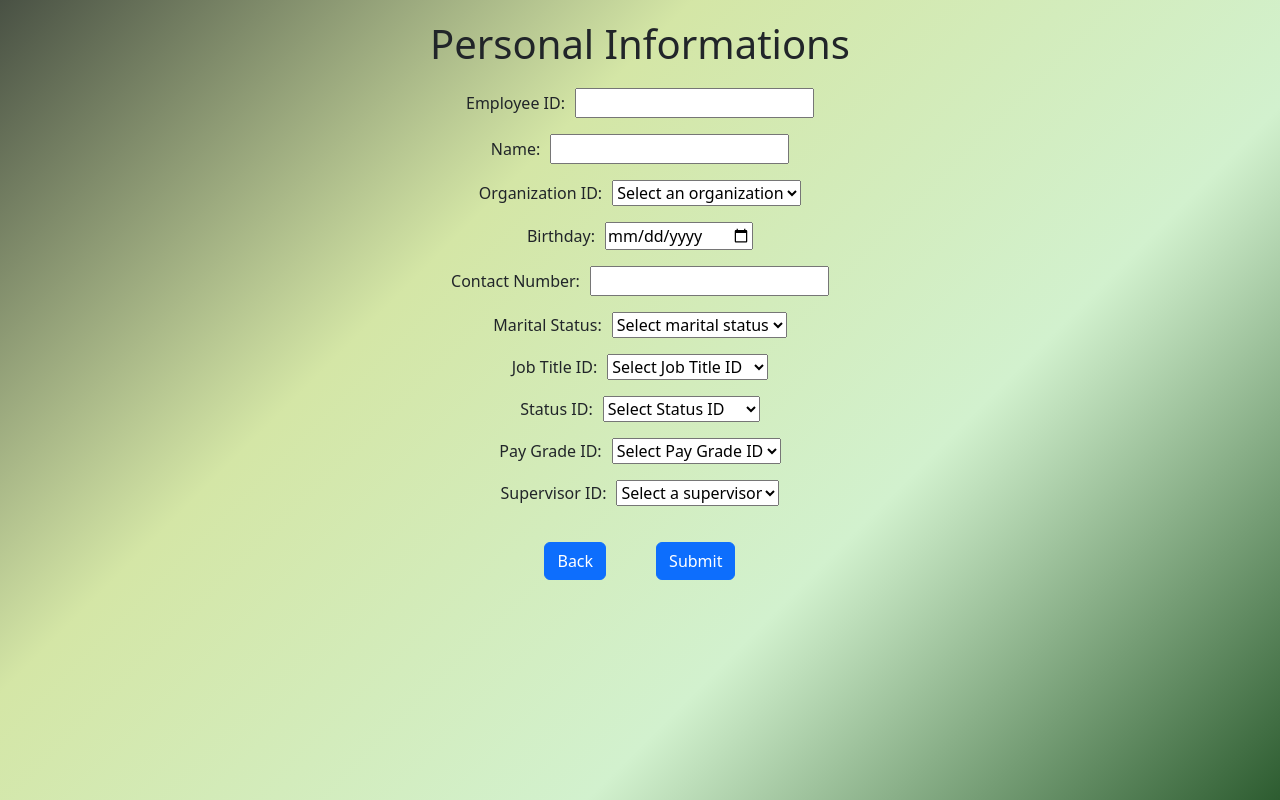
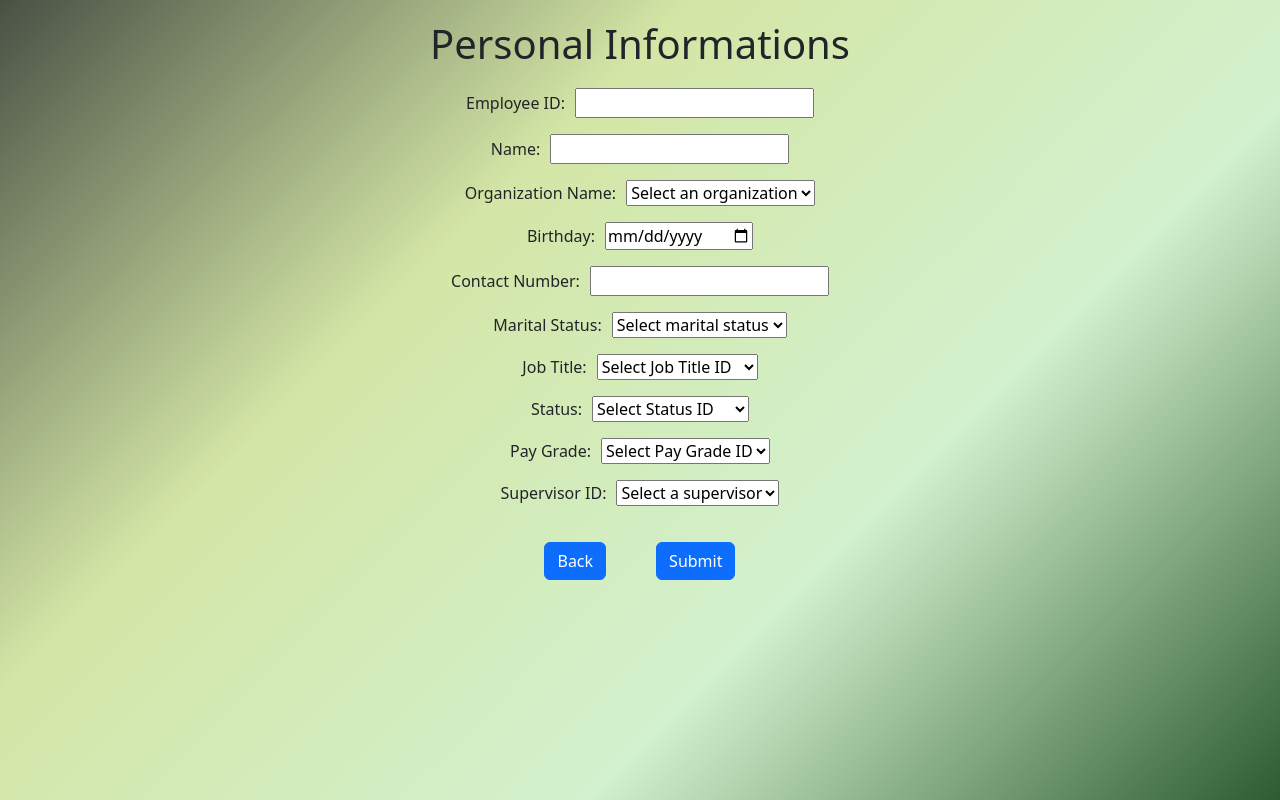
Before and after one commit to SithikaGuruge/Frontend, a React (Create React App) app in the folder Frontend/: page /login/Employee/ManUI/AddEmployee in a window 1280 px wide. Built offline with nearby package versions, Linux system fonts and the light colour scheme.

Commit message:
Fix the Typos

```diff
--- a/Frontend/src/Components/ManUI/AddEmployee.js
+++ b/Frontend/src/Components/ManUI/AddEmployee.js
@@ -157,7 +157,7 @@ const AddEmployee = () => {
           </tr>
           <tr>
             <label className="mb-3">
-              Organization ID:
+              Organization Name:
               <select
                 value={organizationDict.organizationId}
                 onChange={(e) =>
@@ -215,7 +215,7 @@ const AddEmployee = () => {
           </tr>
           <tr>
             <label className="mb-3">
-              Job Title ID:
+              Job Title:
               <select
                 value={jobTitleDict.jobTitleId}
                 onChange={(e) => setJobTitleId(jobTitleDict[e.target.value])}
@@ -232,7 +232,7 @@ const AddEmployee = () => {
           </tr>
           <tr>
             <label className="mb-3">
-              Status ID:
+              Status:
               <select
                 value={statusDict.statusID}
                 onChange={(e) => setStatusID(statusDict[e.target.value])}
@@ -249,7 +249,7 @@ const AddEmployee = () => {
           </tr>
           <tr>
             <label className="mb-3">
-              Pay Grade ID:
+              Pay Grade:
               <select
                 value={payGradeDict.payGradeId}
                 onChange={(e) => setPayGradeId(payGradeDict[e.target.value])}
```
